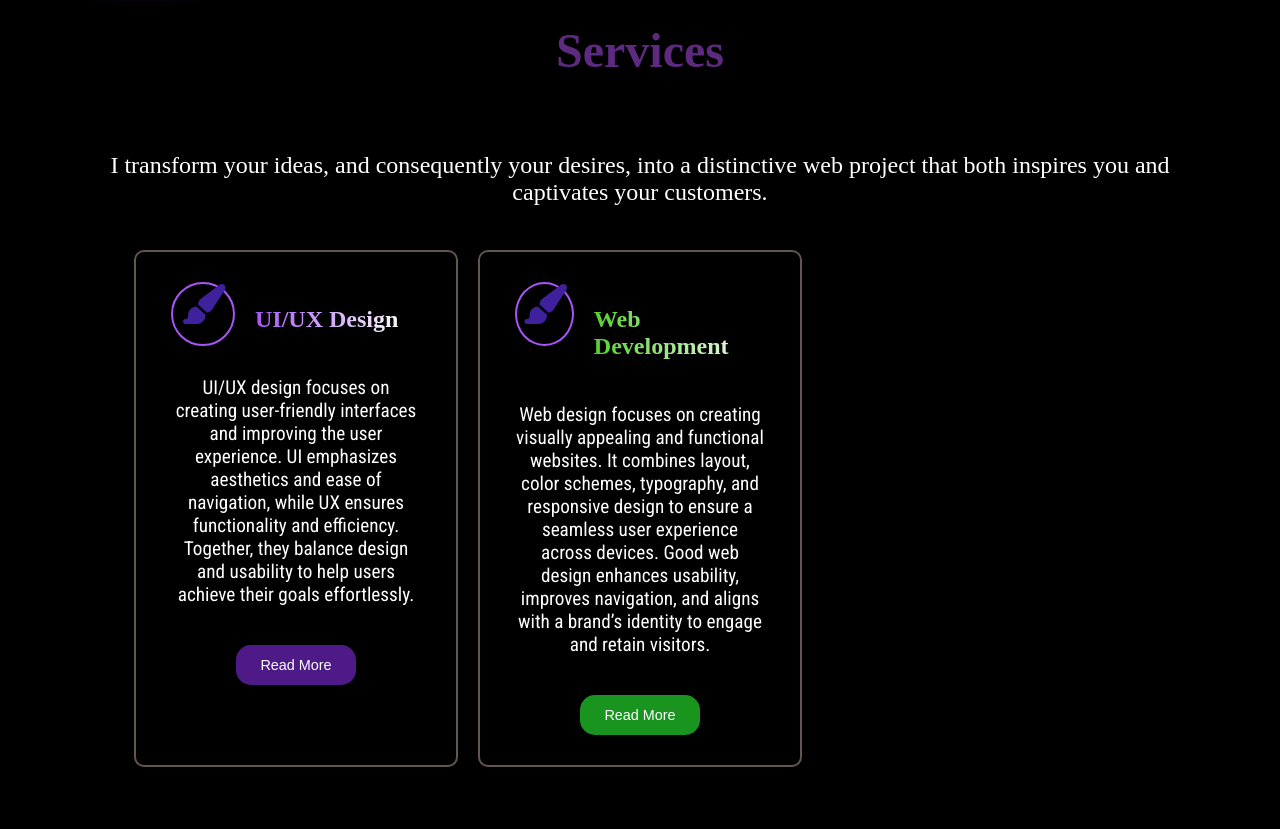
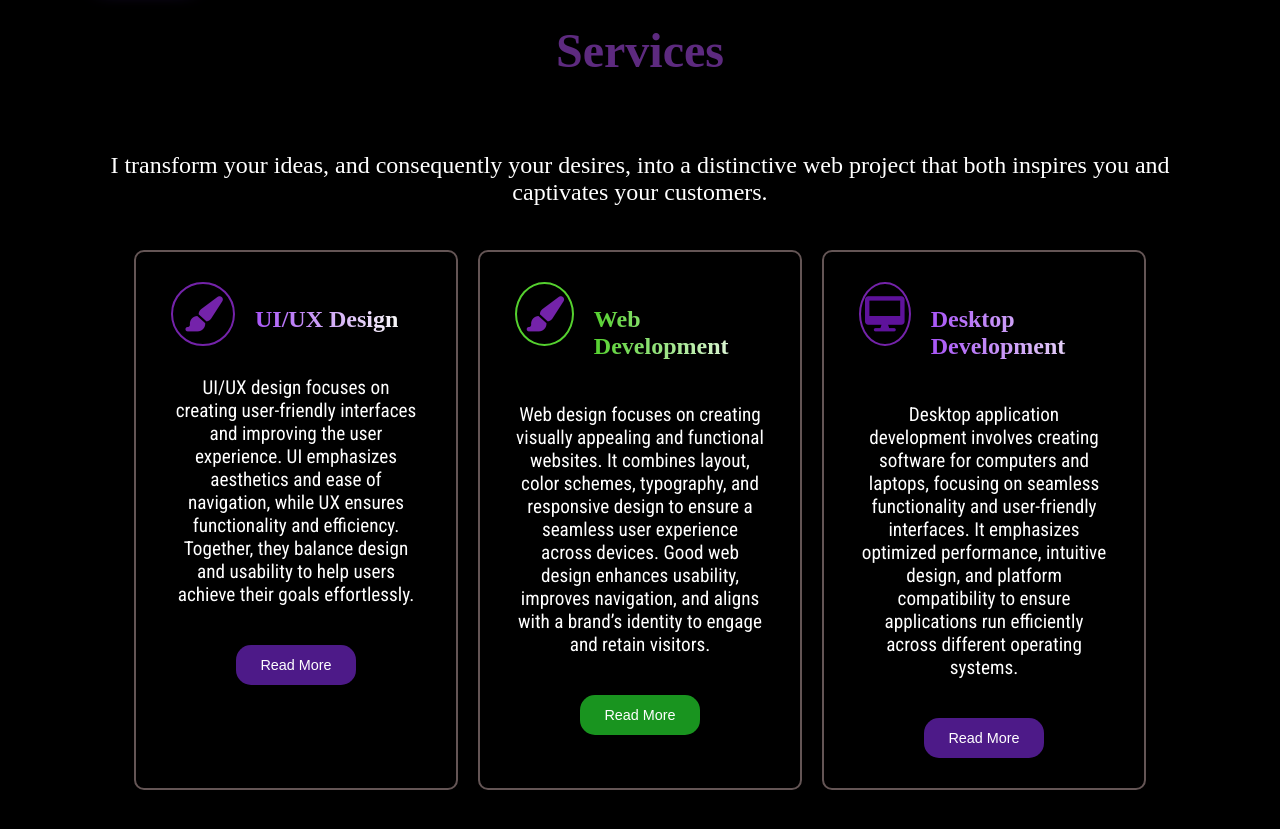
Before and after one commit to nethminilakshi/Portfolio, a plain HTML site: page pages/index.html in a window 1280 px wide. Shown: the part 1143-1972 px from the top of the page. Before the commit the page ends 1950 px from the top, so only its background shows below. Drawn offline with Linux system fonts and the light colour scheme; a web font is replaced by a local one.

Commit message:
modified service page

```diff
--- a/css/Services.css
+++ b/css/Services.css
@@ -44,7 +44,11 @@
   padding: 30px 35px;
   cursor: pointer;
   position: relative;
-  transition: transform 0.5s ease;
+  transition: transform 0.6s ease;
+}
+
+.card:hover {
+  transform: translateY(-15px);
 }
 .card-header {
   display: flex;
@@ -53,18 +57,34 @@
 .icon-container {
   display: flex;
   justify-content: center;
+  align-items: center;
   height: 60px;
   width: 60px;
   border-radius: 50%;
-  border: 2px solid #a855f7;
   margin-right: 20px;
-  text-align: center;
+  transition: transform 0.5s ease;
+}
+
+.icon-container:hover {
+  transform: scale(1.2);
+  cursor: pointer;
+}
+
+.icon-1 {
+  border: 2px solid #7423aa;
+}
+.icon-2 {
+  border: 2px solid #55d12f;
+}
+.icon-3 {
+  border: 2px solid #7423aa;
 }
 
 i {
-  font-size: 2.5rem;
+  font-size: 2.2rem;
   padding: 0;
   margin: 0;
+  text-align: center;
 }
 .card1-title {
   font-size: 1.5rem;
--- a/pages/index.html
+++ b/pages/index.html
@@ -141,10 +141,10 @@
               <div class="service-card-container">
                 <div class="card card-1">
                   <div class="card-header">
-                    <div class="icon-container">
+                    <div class="icon-container icon-1">
                       <i
                         class="fa-solid fa-paintbrush"
-                        style="color: #3f209d"
+                        style="color: #7423aa"
                       ></i>
                     </div>
                     <p class="card1-title">UI/UX Design</p>
@@ -164,10 +164,10 @@
 
                 <div class="card card-2">
                   <div class="card-header">
-                    <div class="icon-container">
+                    <div class="icon-container icon-2">
                       <i
                         class="fa-solid fa-paintbrush"
-                        style="color: #3f209d"
+                        style="color: #7423aa"
                       ></i>
                     </div>
                     <p class="card2-title">Web Development</p>
@@ -182,6 +182,26 @@
                       identity to engage and retain visitors.
                     </p>
                     <button class="Read-more-btn btn2">Read More</button>
+                  </div>
+                </div>
+
+                <div class="card card-3">
+                  <div class="card-header">
+                    <div class="icon-container icon-3">
+                      <i class="fa-solid fa-desktop" style="color: #5e129b"></i>
+                    </div>
+                    <p class="card1-title">Desktop Development</p>
+                  </div>
+                  <div class="content-container">
+                    <p class="card-description">
+                      Desktop application development involves creating software
+                      for computers and laptops, focusing on seamless
+                      functionality and user-friendly interfaces. It emphasizes
+                      optimized performance, intuitive design, and platform
+                      compatibility to ensure applications run efficiently
+                      across different operating systems.
+                    </p>
+                    <button class="Read-more-btn btn1">Read More</button>
                   </div>
                 </div>
               </div>
```
